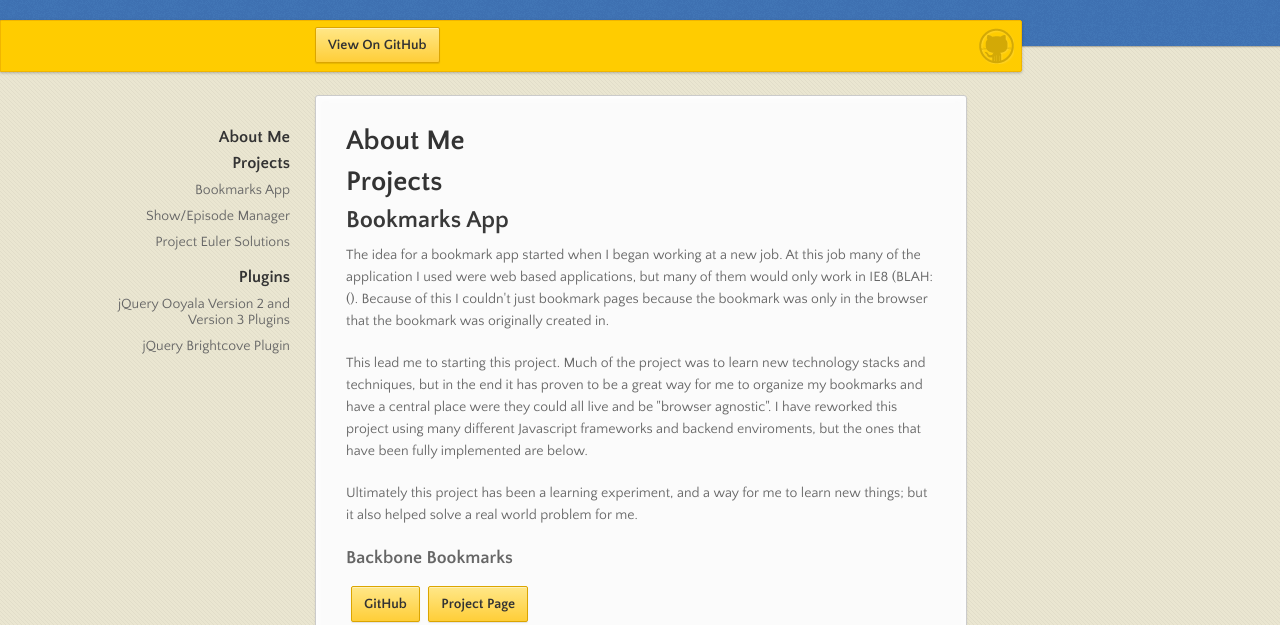
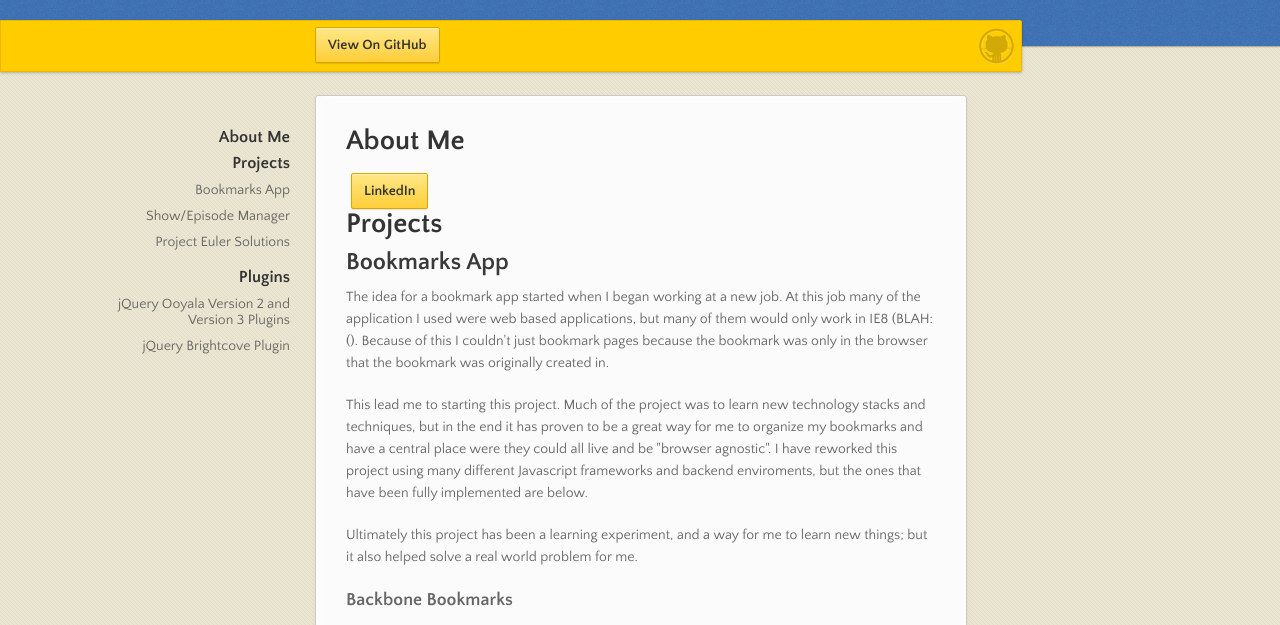
Before and after one commit to cdumas22/cdumas22.github.io, a plain HTML site: page index.html in a window 1280 px wide. Shown: the part 95-720 px from the top of the page. Drawn offline with nearby package versions, Linux system fonts and the light colour scheme.

```diff
--- a/index.html
+++ b/index.html
@@ -34,7 +34,8 @@
       </nav>
       <section>
           <h1>About Me</h1>
-
+          <a href="https://www.linkedin.com/in/camerondumas" class="button">LinkedIn</a>
+          <br/>
           <h1>Projects</h1>
               <h2>Bookmarks App</h2>
                     <p>
```
